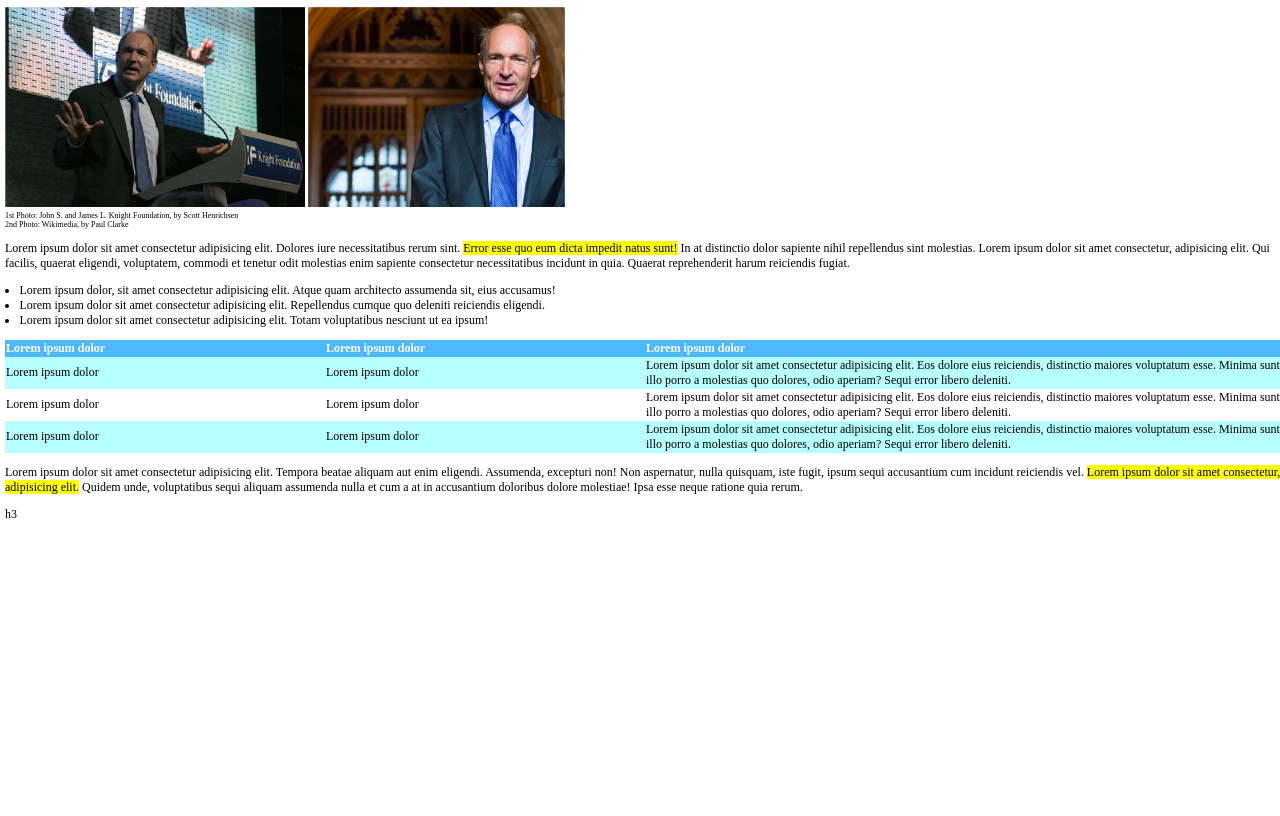
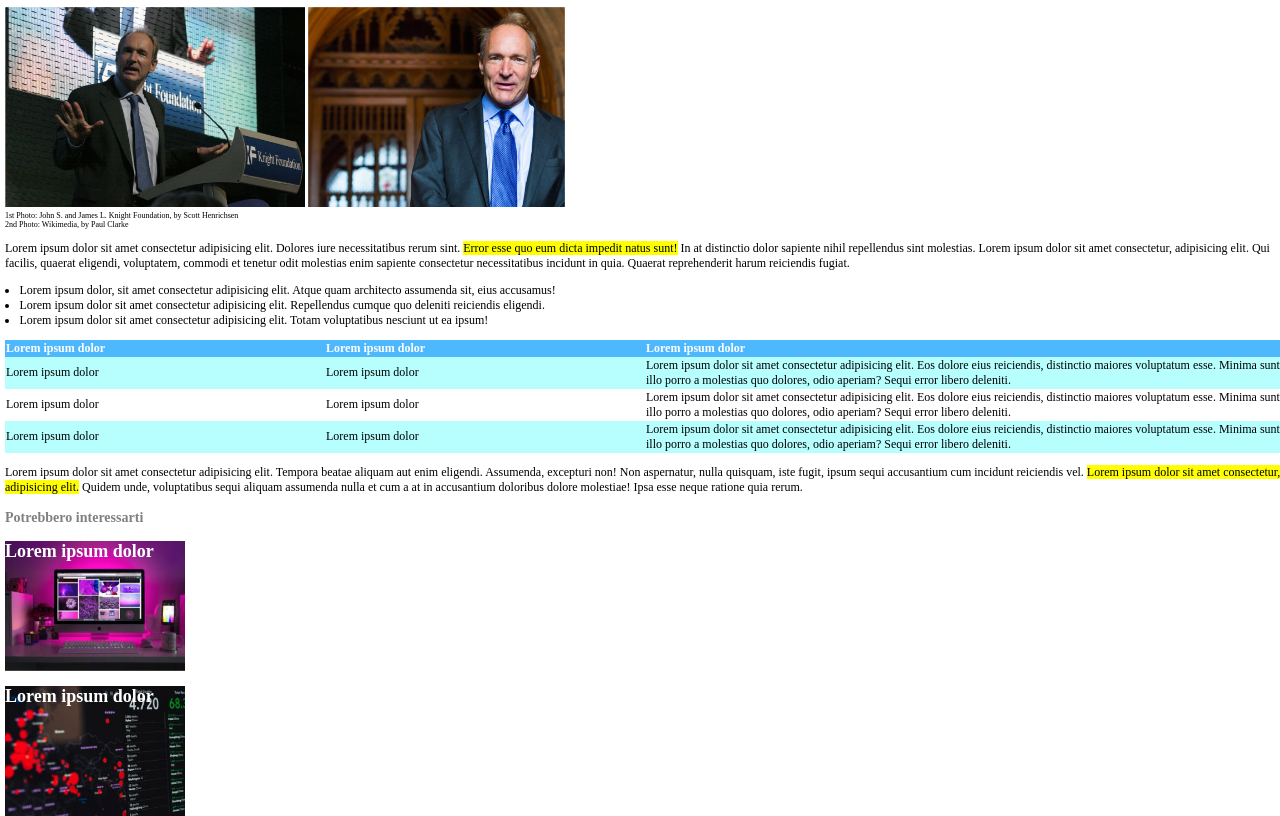
Before and after one commit to mlietti1/html-css-booleaner, a plain HTML site: page index.html in a window 1280 px wide. Shown: the part 167-983 px from the top of the page. Before the commit the page ends 800 px from the top, so only its background shows below. Drawn offline with Linux system fonts and the light colour scheme.

Commit message:
added 'potrebbero interessarti' section in main

```diff
--- a/css/style.css
+++ b/css/style.css
@@ -57,6 +57,7 @@ table {
     border-collapse: collapse;
 }
 
+/*css tabella*/
 thead {
     text-align: left;
     color: white;
@@ -78,6 +79,22 @@ thead {
     background-color: rgb(183, 255, 255);
 }
 
+/*css ultima sezione*/
 h3 {
     color: grey;
 }
+
+.box {
+    color: white;
+    width: 180px;
+    height: 130px;
+}
+
+.box.foto1 {
+    background-image: url(../img/monitor.jpg);
+    background-size: cover;
+}
+ .box.foto2 {
+    background-image: url(../img/graph.jpg);
+    background-size: cover;
+ }
--- a/index.html
+++ b/index.html
@@ -86,15 +86,20 @@
     </div>
     <!--/testo fine pagina-->
 
+    <!--potrebbero interessarti-->
+
     <section>
-        h3
+        <h3>Potrebbero interessarti</h3>
+        <div class="box foto1">
+            <h2>Lorem ipsum dolor</h2>
+        </div>
+        <div class="box foto2">
+            <h2>Lorem ipsum dolor</h2>
+        </div>
     </section>
+    <!--/potrebbero interessarti-->
 
     </main>
 
-    <footer>
-
-    </footer>
-
 </body>
 </html>
```
